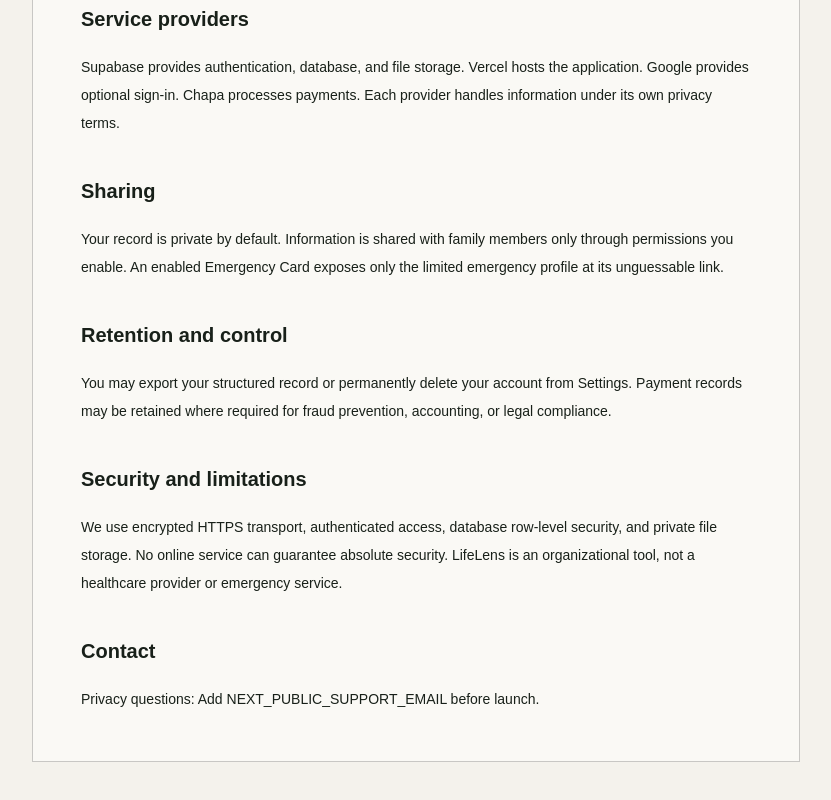
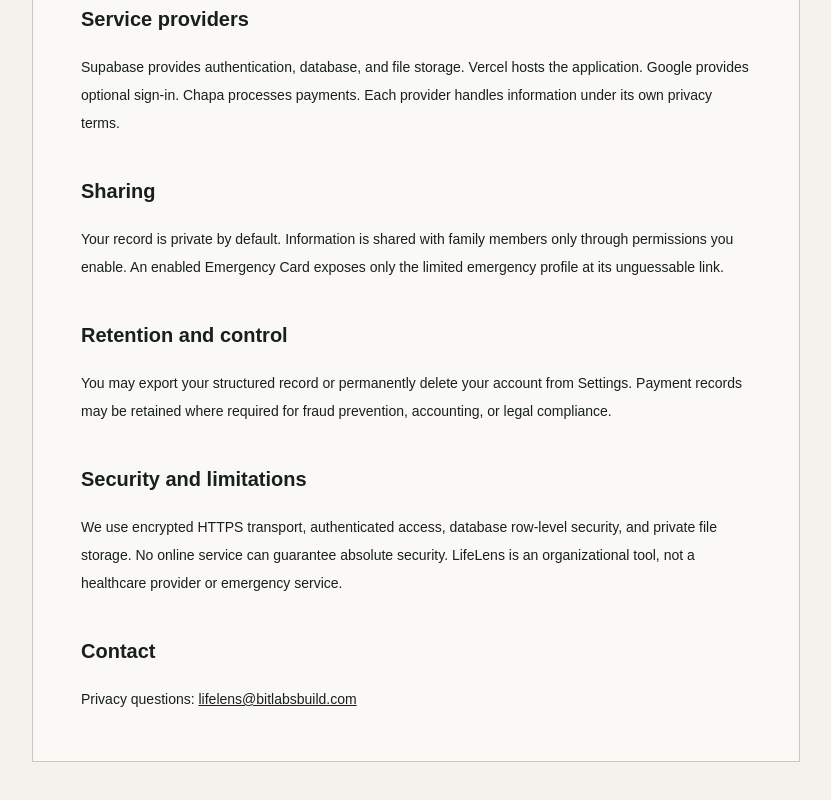
Before and after one commit to berbir12/lifelens, a Next.js app: page /privacy in a window 1280 px wide. Shown: the part 500-1300 px from the top of the page, without its empty margins (224-1055 px from the left). Built offline with nearby package versions, Linux system fonts and the light colour scheme; no server answers.

Commit message:
Update environment configuration with support email and enhance footer navigation for improved user experience

```diff
--- a/app/page.tsx
+++ b/app/page.tsx
@@ -70,7 +70,7 @@ export default function Landing(){return <main className="min-h-screen bg-[#f4f2
 
   <section id="security" className="bg-[#1d2d23] text-white"><div className="mx-auto grid max-w-[1440px] lg:grid-cols-12"><div className="p-6 md:p-10 lg:col-span-7 lg:border-r lg:border-white/15"><p className="text-xs font-semibold uppercase tracking-[.16em] text-white/45">Access and ownership</p><h2 className="mt-14 max-w-2xl text-4xl font-medium leading-tight tracking-[-.05em] md:text-6xl">A family member sees nothing until you invite them.</h2></div><div className="flex flex-col justify-end p-6 md:p-10 lg:col-span-5"><p className="max-w-md text-base leading-7 text-white/60">Invitations are read-only, permissioned by category, and revocable. Timeline access is off by default.</p><div className="mt-10 grid grid-cols-2 gap-px bg-white/15 text-sm"><span className="bg-[#1d2d23] p-4">Encrypted transport</span><span className="bg-[#1d2d23] p-4">Session expiry</span><span className="bg-[#1d2d23] p-4">Audit history</span><span className="bg-[#1d2d23] p-4">Private storage</span></div></div></div></section>
 
-  <footer className="border-t border-white/10 bg-[#1d2d23] text-white"><div className="mx-auto flex max-w-[1440px] flex-col justify-between gap-8 px-5 py-10 md:flex-row md:px-10"><div><b>LifeLens</b><p className="mt-2 text-xs text-white/40">A personal health record.</p></div><div className="max-w-md text-xs leading-5 text-white/40">LifeLens organizes information provided by its users. It does not diagnose, prescribe, or replace a healthcare professional.</div><div className="flex gap-5 text-sm"><Link href="/privacy">Privacy</Link><Link href="/terms">Terms</Link><Link href="/login" className="flex items-center gap-2">Sign in <ArrowUpRight size={14}/></Link></div></div></footer>
+  <footer className="border-t border-white/10 bg-[#1d2d23] text-white"><div className="mx-auto flex max-w-[1440px] flex-col justify-between gap-8 px-5 py-10 md:flex-row md:items-center md:px-10"><div><b>LifeLens</b><p className="mt-2 text-xs text-white/40">A personal health record.</p></div><div className="max-w-md text-xs leading-5 text-white/40">LifeLens organizes information provided by its users. It does not diagnose, prescribe, or replace a healthcare professional.</div><nav aria-label="Footer" className="flex flex-wrap items-center gap-x-6 gap-y-3 text-sm"><Link href="/privacy" className="whitespace-nowrap">Privacy</Link><Link href="/terms" className="whitespace-nowrap">Terms</Link><a href="mailto:lifelens@bitlabsbuild.com" className="whitespace-nowrap">Contact</a><Link href="/login" className="flex items-center gap-2 whitespace-nowrap">Sign in <ArrowUpRight size={14}/></Link></nav></div></footer>
 </main>}
 
 function Price({name,price,cadence,description,features,featured=false}:{name:string;price:string;cadence:string;description:string;features:string[];featured?:boolean}){return <article className={`flex min-h-[540px] flex-col border-b border-[#182019]/20 p-6 last:border-b-0 md:p-10 lg:border-b-0 lg:border-r lg:last:border-r-0 ${featured?"bg-[#e5e8df]":"bg-[#f4f2ec]"}`}><div className="flex items-start justify-between"><h3 className="text-lg font-semibold">{name}</h3>{featured&&<span className="border border-[#182019]/25 px-2 py-1 text-[10px] font-semibold uppercase tracking-[.12em]">Most useful</span>}</div><p className="mt-5 max-w-xs text-sm leading-6 text-black/50">{description}</p><div className="mt-12 border-b border-[#182019]/20 pb-8"><span className="text-5xl font-medium tracking-[-.06em]">{price}</span><span className="ml-2 text-xs text-black/45">{cadence}</span></div><ul className="mt-7 space-y-4">{features.map(feature=><li key={feature} className="flex gap-3 text-sm"><Check className="mt-0.5 shrink-0" size={14}/>{feature}</li>)}</ul><Link href="/login" className={`mt-auto flex h-11 items-center justify-between border px-4 text-sm font-semibold ${featured?"border-[#182019] bg-[#182019] text-white":"border-[#182019]/30 hover:border-[#182019]"}`}>Choose {name}<ArrowUpRight size={14}/></Link></article>}
--- a/app/privacy/page.tsx
+++ b/app/privacy/page.tsx
@@ -1,7 +1,7 @@
 import Link from "next/link";
 
 export default function PrivacyPage() {
-  const support=process.env.NEXT_PUBLIC_SUPPORT_EMAIL;
+  const support=process.env.NEXT_PUBLIC_SUPPORT_EMAIL??"lifelens@bitlabsbuild.com";
   return <LegalPage title="Privacy Policy" updated="August 13, 2026">
     <p>LifeLens stores health information that you choose to provide, including profile details, medications, appointments, check-ins, documents, memories, family-circle entries, and emergency information.</p>
     <h2>How we use information</h2><p>We use your information only to operate the features you request, secure your account, provide support, and process payments. LifeLens does not sell personal or health information.</p>
```
Also changed, not shown: 1 other file (tests, documents, lock files or other folders).
